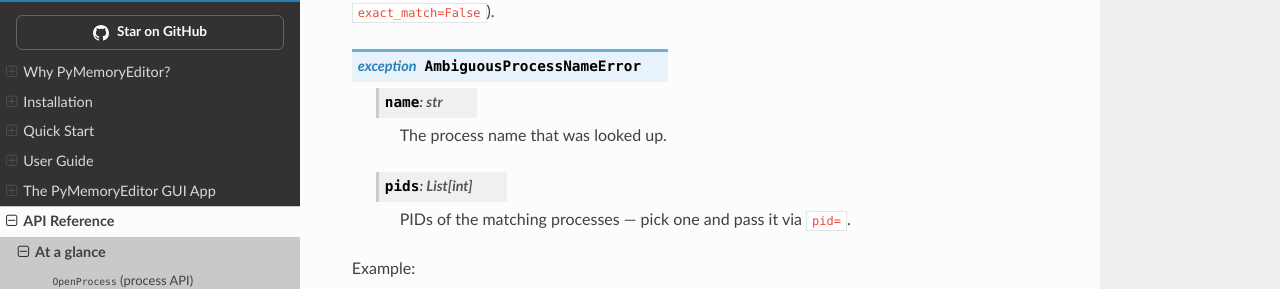
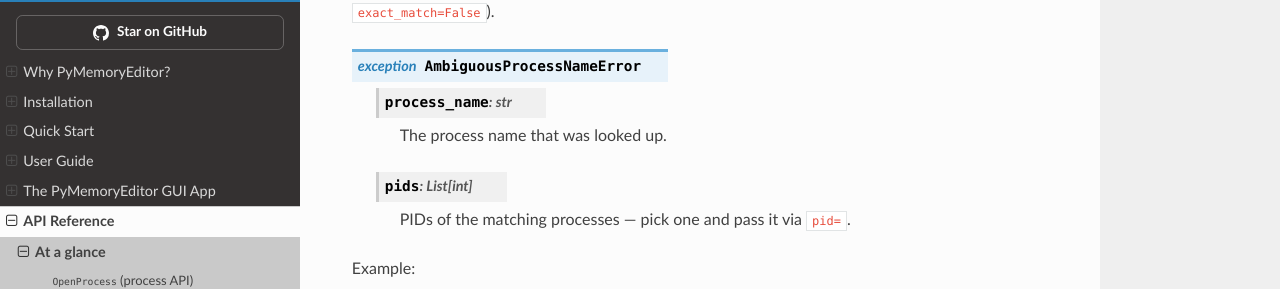
Before and after one commit to JeanExtreme002/PyMemoryEditor, a Sphinx documentation site: the page built from docs/api/errors.md, in a window 1280 px wide and 900 px high, scrolled down 1541 px. Shown: the part 166-455 px from the top of the window. Built offline with Sphinx 7.4.7 and the Read the Docs theme 3.1.0, drawn with Linux system fonts in a browser that asks for light colours.

Commit message:
Potential fix for pull request finding
Co-authored-by: Copilot Autofix powered by AI <175728472+Copilot@users.noreply.github.com>

````diff
--- a/docs/api/errors.md
+++ b/docs/api/errors.md
@@ -89,7 +89,7 @@ Raised when **more than one** running process matches the given
 ```{eval-rst}
 .. py:exception:: AmbiguousProcessNameError
 
-   .. py:attribute:: name
+   .. py:attribute:: process_name
       :type: str
 
       The process name that was looked up.
````
